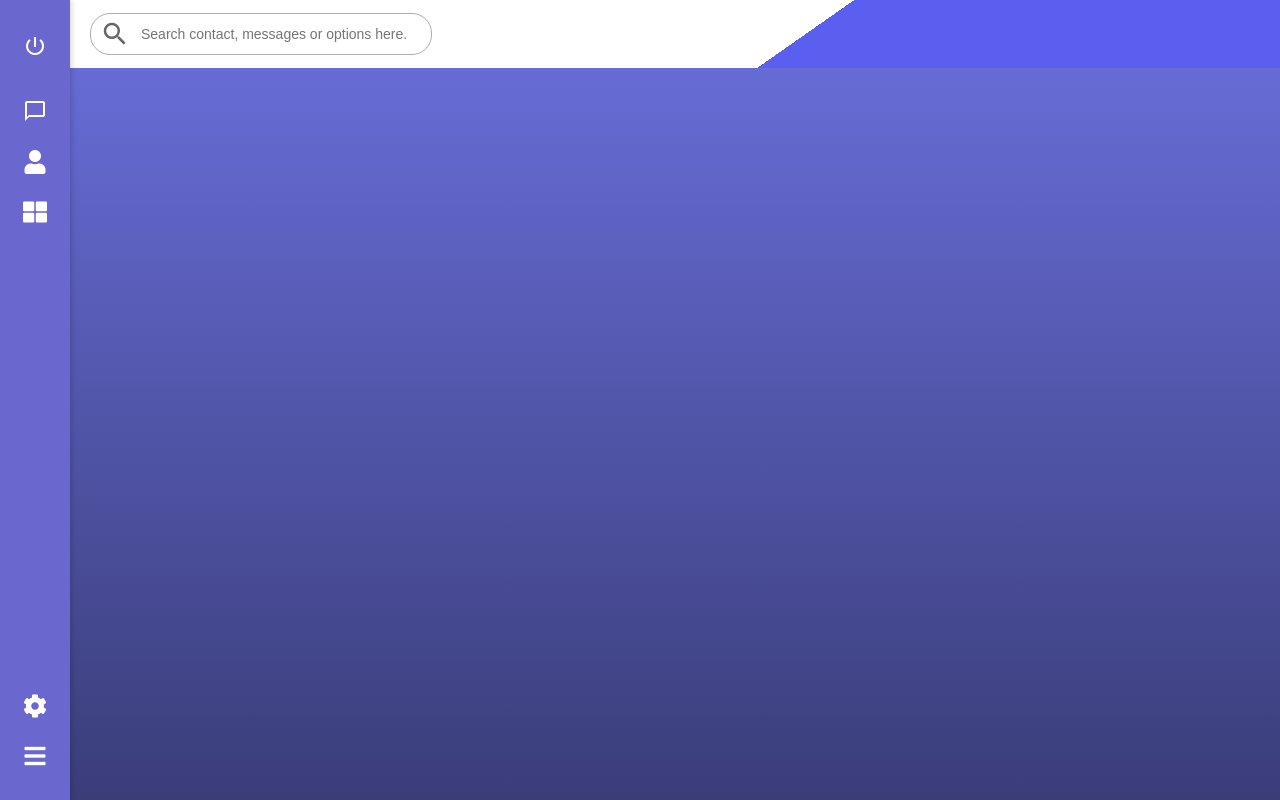
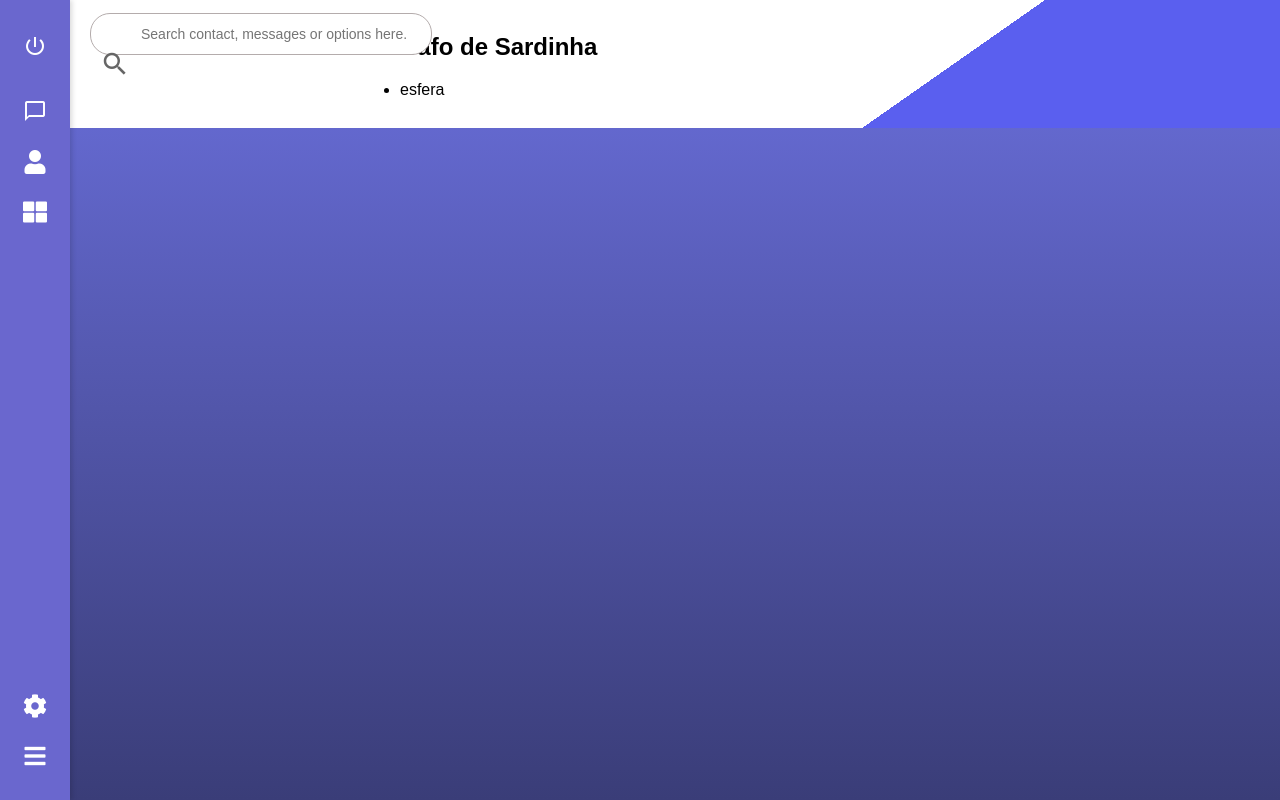
Before and after one commit to rcajazeira/ChatAppUI_Design, a website built with Vite: page index.html in a window 1280 px wide. Built offline with nearby package versions, Linux system fonts and the light colour scheme.

Commit message:
ajustando perfil

```diff
--- a/index.html
+++ b/index.html
@@ -35,6 +35,13 @@
       <input type="text" placeholder="Search contact, messages or options here." />
       <i class="material-icons">search</i>
     </div>
+     <div class="perfil-papudo">
+    <ul>
+      <li><h2>Bafo de Sardinha</h2></li>
+      <li>esfera</li>
+    </ul>
+  </div>
+
   </div>
 </div>
 
--- a/style.css
+++ b/style.css
@@ -112,7 +112,7 @@ main {
 
 .barramento {
   width: 100%;
-  background: linear-gradient(145deg, white 60%, #5a5fef 40%);
+  background: linear-gradient(145deg, white 70%, #5a5fef 30%);
   padding: 20px;
   display: flex;
   padding: 13px 0;
@@ -146,3 +146,7 @@ main {
   font-size: 30px;
   pointer-events: none;
 }
+
+perfil-papudo {
+
+}
```
